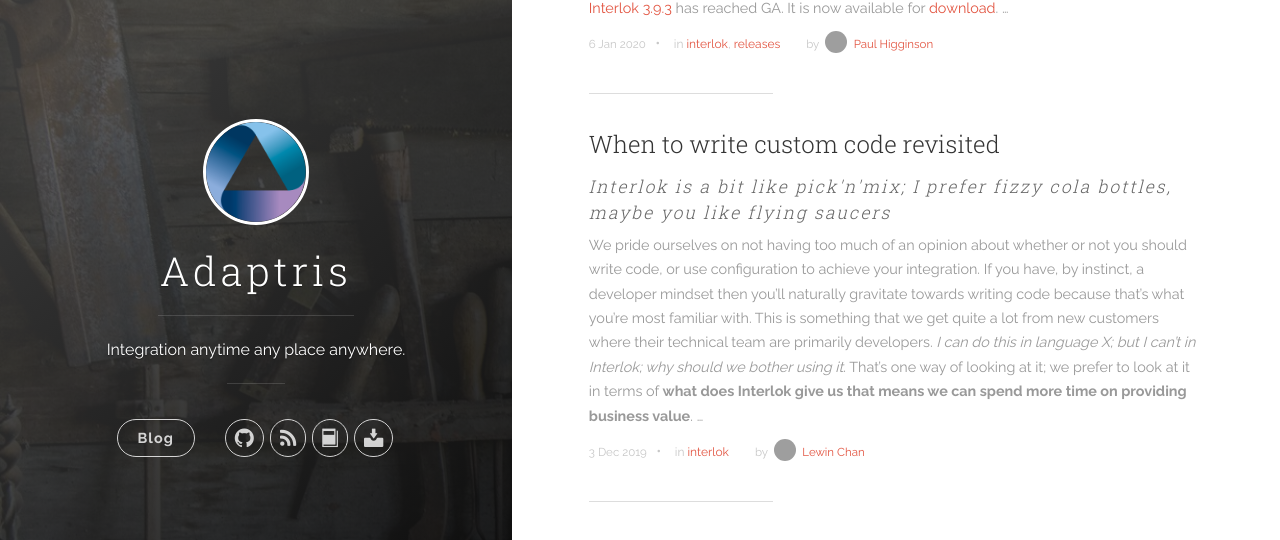
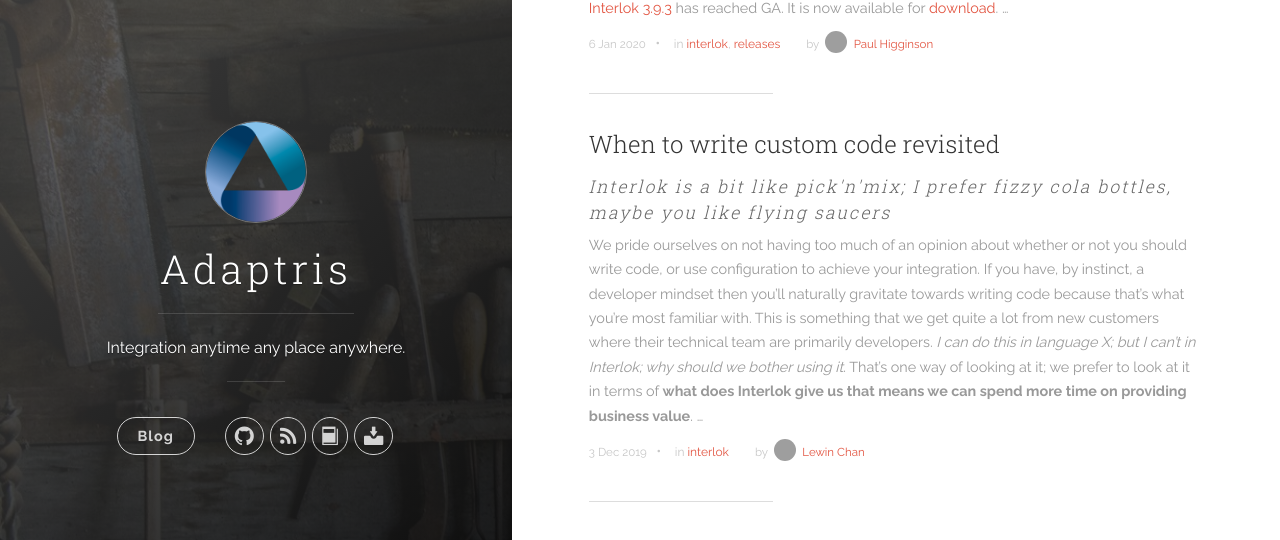
Before and after one commit to adaptris/adaptris.github.io, a Jekyll site: the page built from index.html, in a window 1280 px wide. Shown: the part 158-698 px from the top of the page. Built offline with Jekyll 4.4.1, drawn with Linux system fonts in a browser that asks for light colours; nearby versions of some CDN libraries; the list of posts is cut into pages by our own code; grey boxes are pictures that could not be loaded.

Commit message:
seeing if this will make MW happy

```diff
--- a/css/main.css
+++ b/css/main.css
@@ -51,7 +51,7 @@
   position: relative;
   width: 100px;
   height: 100px;
-  border: 3px solid #fff;
+  border: 1px solid #777;
   border-radius:100%;
 }
 
```
